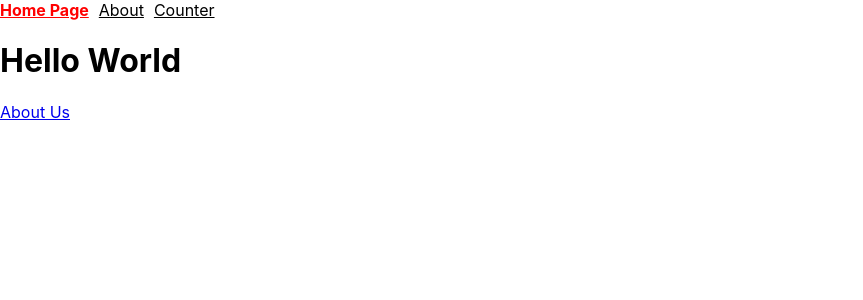
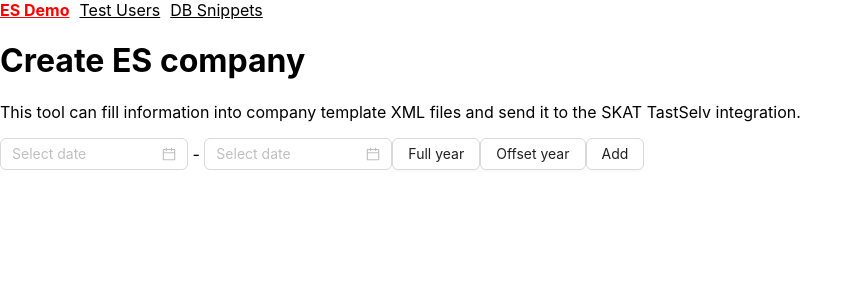
Before and after one commit to nc-ande/es-helper, a React (Create React App) app: page / in a window 1280 px wide. Shown: the top 300 px of the page, without its empty margins (0-863 px from the left). Built offline with nearby package versions, Linux system fonts and the light colour scheme.

Commit message:
Add components to the ES Demo page.

```diff
--- a/src/components/Frame.tsx
+++ b/src/components/Frame.tsx
@@ -14,9 +14,9 @@ export const Frame: React.FC = () => {
 
     return (
         <>
-            <NavLink to={routes.home.link} style={navStyles}>Home Page</NavLink>
-            <NavLink to={routes.about.link} style={navStyles}>About</NavLink>
-            <NavLink to={routes.counter.link} style={navStyles}>Counter</NavLink>
+            <NavLink to={routes.home.link} style={navStyles}>ES Demo</NavLink>
+            <NavLink to={routes.localUser.link} style={navStyles}>Test Users</NavLink>
+            <NavLink to={routes.dbSnippets.link} style={navStyles}>DB Snippets</NavLink>
             <Outlet/>
         </>
     )
--- /dev/null
+++ b/src/components/common/CVRList.tsx
@@ -0,0 +1,51 @@
+import React, {useState} from "react";
+import {Button, InputNumber} from "antd";
+
+export type CVRRow = {
+    cvr: string;
+    req_id: string;
+}
+
+export type CVRListType = {
+    dataChanged: (items: CVRRow[]) => void;
+};
+
+export const CVRList: React.FC<CVRListType> = (props) => {
+    const [items, setItems] = useState<CVRRow[]>([]);
+
+    const addItem = () => {
+        setItems(s => [...s, { cvr: 'a', req_id: 'b' }]);
+    }
+
+    const updateItem = (index: number, value: CVRRow) => {
+        setItems(s => {
+            const newItems = [...s];
+            newItems[index] = value;
+            return newItems;
+        })
+    }
+
+    return (
+        <>
+            <Button onClick={addItem}>Add</Button>
+            <div>
+                {items.map((item, index) => (
+                    <ListItem cvr={item.cvr} req_id={item.req_id} updateItem={(value) => updateItem(index, value)}></ListItem>
+                ))}
+            </div>
+        </>
+    )
+}
+
+type CVRRowUpdatable = CVRRow & { updateItem: (value: CVRRow) => void; };
+
+export const ListItem: React.FC<CVRRowUpdatable> = (props) => {
+    return (
+        <div>
+            <InputNumber value={props.cvr} onBlur={() => props.updateItem({ cvr: 'cvr', req_id: 'req' })}/>
+            <InputNumber value={props.req_id}/>
+            <Button>XML</Button>
+            <Button>(Icon)</Button>
+        </div>
+    )
+}
--- /dev/null
+++ b/src/components/common/ESDemoContainer.tsx
@@ -0,0 +1,12 @@
+import React from "react";
+import {PeriodSelector} from "./PeriodSelector";
+import {CVRList} from "./CVRList";
+
+export const ESDemoContainer: React.FC = () => {
+    return (
+        <>
+            <PeriodSelector update={(start, end) => {}}/>
+            <CVRList dataChanged={items => {}}/>
+        </>
+    )
+}
--- /dev/null
+++ b/src/components/common/PeriodSelector.tsx
@@ -0,0 +1,16 @@
+import React from "react";
+import {Button, DatePicker} from "antd";
+
+export type PeriodSelectorType = {
+    update: (start: Date, end: Date) => void;
+};
+
+export const PeriodSelector: React.FC<PeriodSelectorType> = (props) => {
+    return (
+        <>
+            <DatePicker defaultValue={undefined}/> - <DatePicker defaultValue={undefined}/>
+            <Button>Full year</Button>
+            <Button>Offset year</Button>
+        </>
+    )
+}
--- a/src/components/pages/CounterPage.tsx
+++ b/src/components/pages/DbSnippetsPage.tsx
@@ -2,7 +2,7 @@ import React, {useState} from "react";
 import {Counter1} from "./counterPage/Counter1";
 import {Counter5} from "./counterPage/Counter5";
 
-export const CounterPage: React.FC = () => {
+export const DbSnippetsPage: React.FC = () => {
     const [ state, setState ] = useState(0);
 
     const increment = (by: number) => {
--- /dev/null
+++ b/src/components/pages/ESDemoPage.tsx
@@ -0,0 +1,15 @@
+import {Link} from "react-router-dom";
+import {routes} from "../../routes/routes";
+import React from "react";
+import {ESDemoContainer} from "../common/ESDemoContainer";
+
+export const ESDemoPage: React.FC = () => {
+    return (
+        <div>
+            <h1>Create ES company</h1>
+            <p>This tool can fill information into company template XML files and send it to the SKAT TastSelv integration.</p>
+
+            <ESDemoContainer/>
+        </div>
+    )
+}
--- a/src/components/pages/HomePage.tsx
+++ /dev/null
@@ -1,13 +0,0 @@
-import {Link, Outlet} from "react-router-dom";
-import {routes} from "../../routes/routes";
-import React from "react";
-
-export const HomePage: React.FC = () => {
-    return (
-        <div>
-            <h1>Hello World</h1>
-            <Link to={routes.about.link}>About Us</Link>
-            <Outlet/>
-        </div>
-    )
-}
--- a/src/components/pages/AboutPage.tsx
+++ b/src/components/pages/TestUsersPage.tsx
@@ -1,6 +1,6 @@
 import React from "react";
 
-export const AboutPage: React.FC = () => {
+export const TestUsersPage: React.FC = () => {
     return (
         <div>About</div>
     )
--- a/src/routes/routes.ts
+++ b/src/routes/routes.ts
@@ -3,13 +3,13 @@ export const routes = {
         pattern: '/',
         link: '/'
     },
-    about: {
-        pattern: 'about',
-        link: '/about'
+    localUser: {
+        pattern: 'local-user',
+        link: '/local-user'
     },
-    counter: {
-        pattern: 'counter',
-        link: '/counter'
+    dbSnippets: {
+        pattern: 'db-snippets',
+        link: '/db-snippets'
     },
     notFound: {
         pattern: '*',
```
Also changed, not shown: src/routes/router.tsx (+8 -8 lines).
